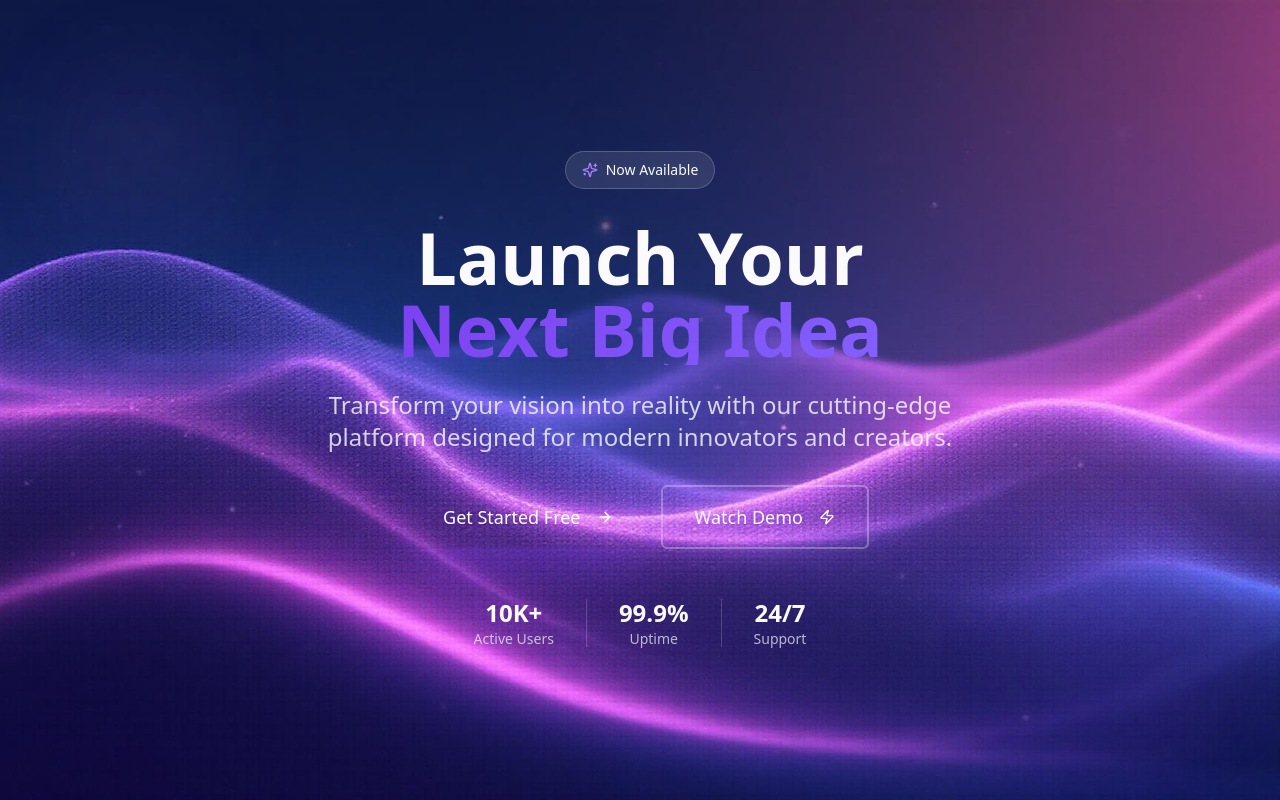
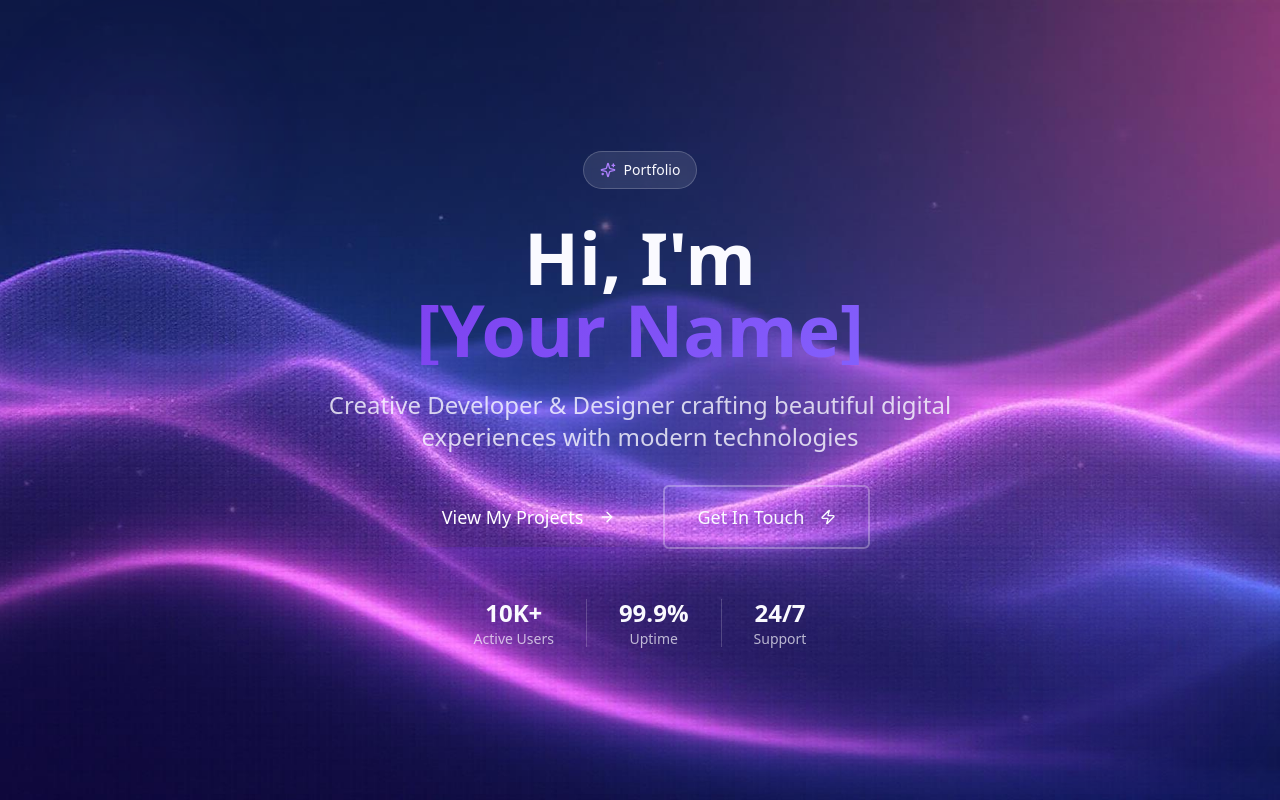
Before and after one commit to slim912/simple-hero-maker-kit, a React (Vite) app: page / in a window 1280 px wide. Built offline with nearby package versions, Linux system fonts and the light colour scheme.

Commit message:
Add name, subtitle, and button
Include the user's name, a subtitle, and a "View My Projects" button.

```diff
--- a/src/pages/Index.tsx
+++ b/src/pages/Index.tsx
@@ -18,30 +18,30 @@ const Index = () => {
           {/* Badge */}
           <div className="inline-flex items-center gap-2 bg-background/10 backdrop-blur-sm border border-background/20 rounded-full px-4 py-2 mb-8 animate-fade-up">
             <Sparkles className="h-4 w-4 text-primary-glow" />
-            <span className="text-sm font-medium text-background">Now Available</span>
+            <span className="text-sm font-medium text-background">Portfolio</span>
           </div>
 
-          {/* Main Heading */}
+          {/* Main Heading with Name */}
           <h1 className="text-5xl md:text-7xl font-bold mb-6 animate-fade-up text-background">
-            Launch Your
+            Hi, I'm
             <span className="block bg-text-gradient bg-clip-text text-transparent">
-              Next Big Idea
+              [Your Name]
             </span>
           </h1>
 
-          {/* Subheading */}
+          {/* Subtitle */}
           <p className="text-xl md:text-2xl text-background/80 mb-8 max-w-2xl mx-auto leading-relaxed animate-fade-up">
-            Transform your vision into reality with our cutting-edge platform designed for modern innovators and creators.
+            Creative Developer & Designer crafting beautiful digital experiences with modern technologies
           </p>
 
           {/* CTA Buttons */}
           <div className="flex flex-col sm:flex-row gap-4 justify-center items-center animate-fade-up">
             <Button variant="hero" size="lg" className="text-lg px-8 py-4 h-auto">
-              Get Started Free
+              View My Projects
               <ArrowRight className="ml-2 h-5 w-5" />
             </Button>
             <Button variant="outline-hero" size="lg" className="text-lg px-8 py-4 h-auto text-background border-background/30 hover:bg-background hover:text-primary">
-              Watch Demo
+              Get In Touch
               <Zap className="ml-2 h-5 w-5" />
             </Button>
           </div>
```
